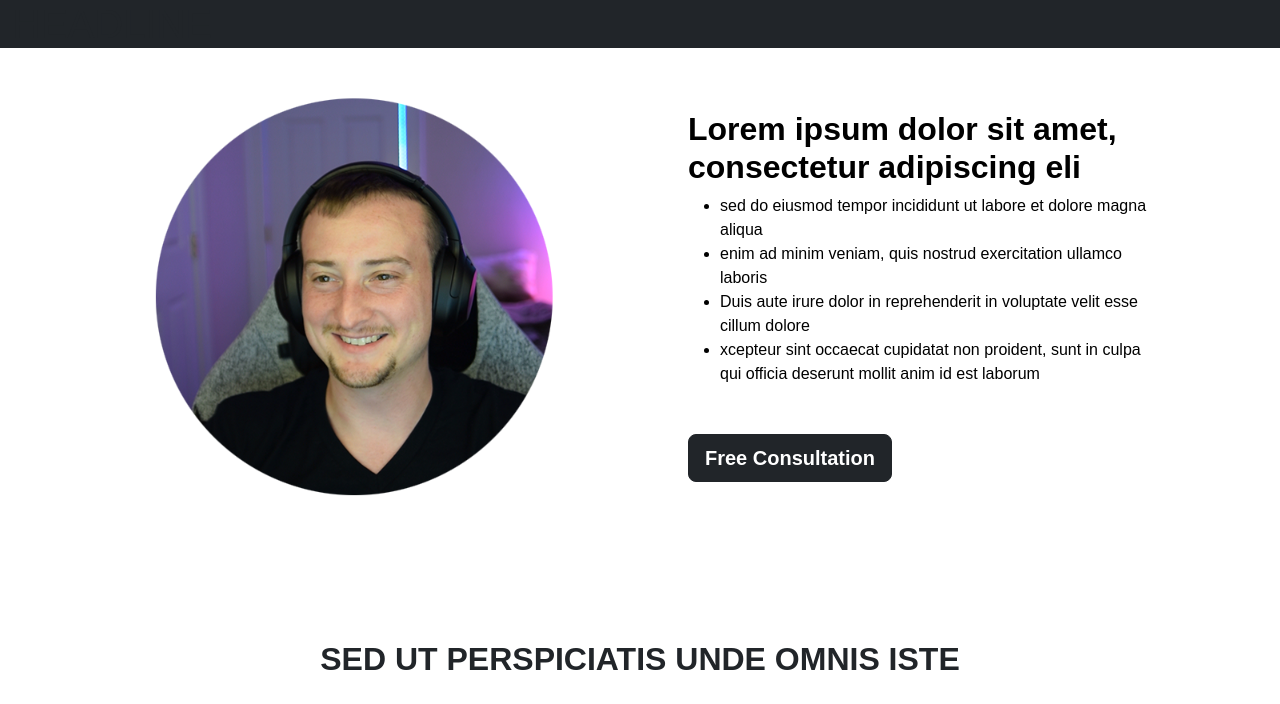
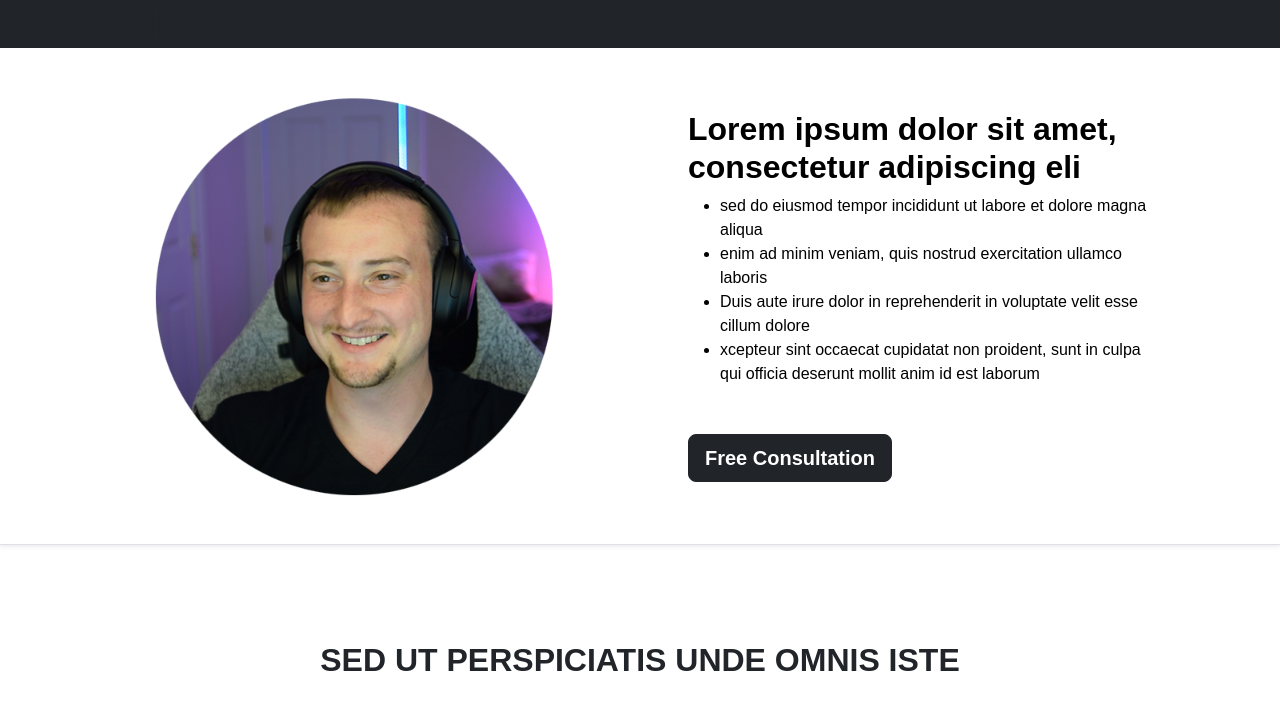
Before and after one commit to kitdea/assessment-bootstrap5, a website: page index.html in a window 1280 px wide. Shown: the top 704 px of the page. Drawn offline with Linux system fonts and the light colour scheme; files whose address does not match are found by name.

Commit message:
added separation border in banner

```diff
--- a/index.html
+++ b/index.html
@@ -13,6 +13,7 @@
   <div class="container-fluid bg-dark">
     <h1 class="text-uppercase mb-0 text-dark text-center text-lg-start">Headline</h1>
   </div>
+  <div class="container-fluid border-bottom shadow-sm">
     <div class="container-fluid container-xl text-white">
       <div class="row flex align-items-center">
         <div class="col-sm-12 col-md-6 p-5 text-center zack-img">
@@ -33,6 +34,7 @@
             <button type="button" class="btn btn-dark btn-lg fw-bold">Free Consultation</button>
           </div>
 
+        </div>
       </div>
     </div>
   </div>
```
Lines whose indentation alone changed are shown as unchanged.
